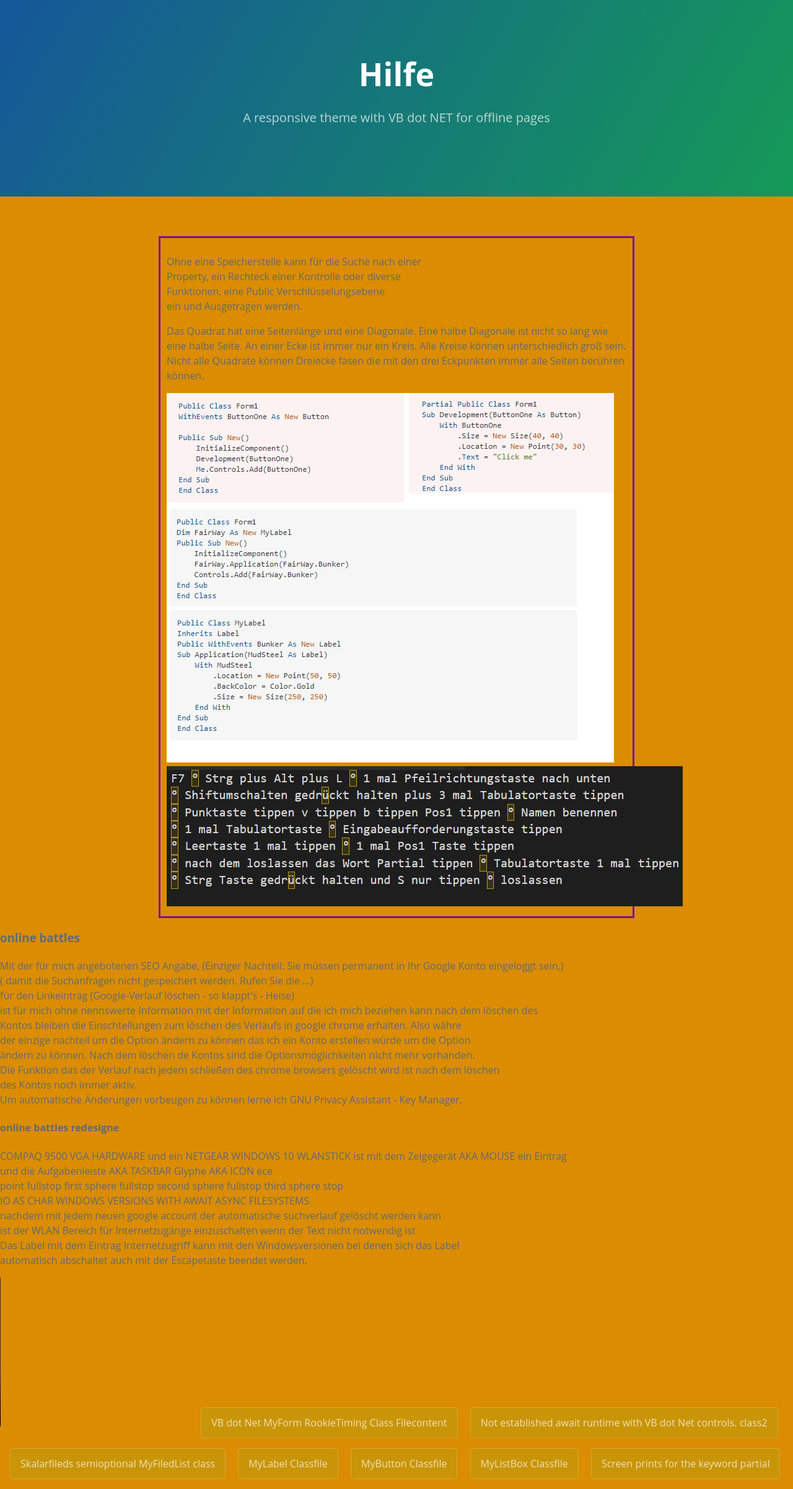
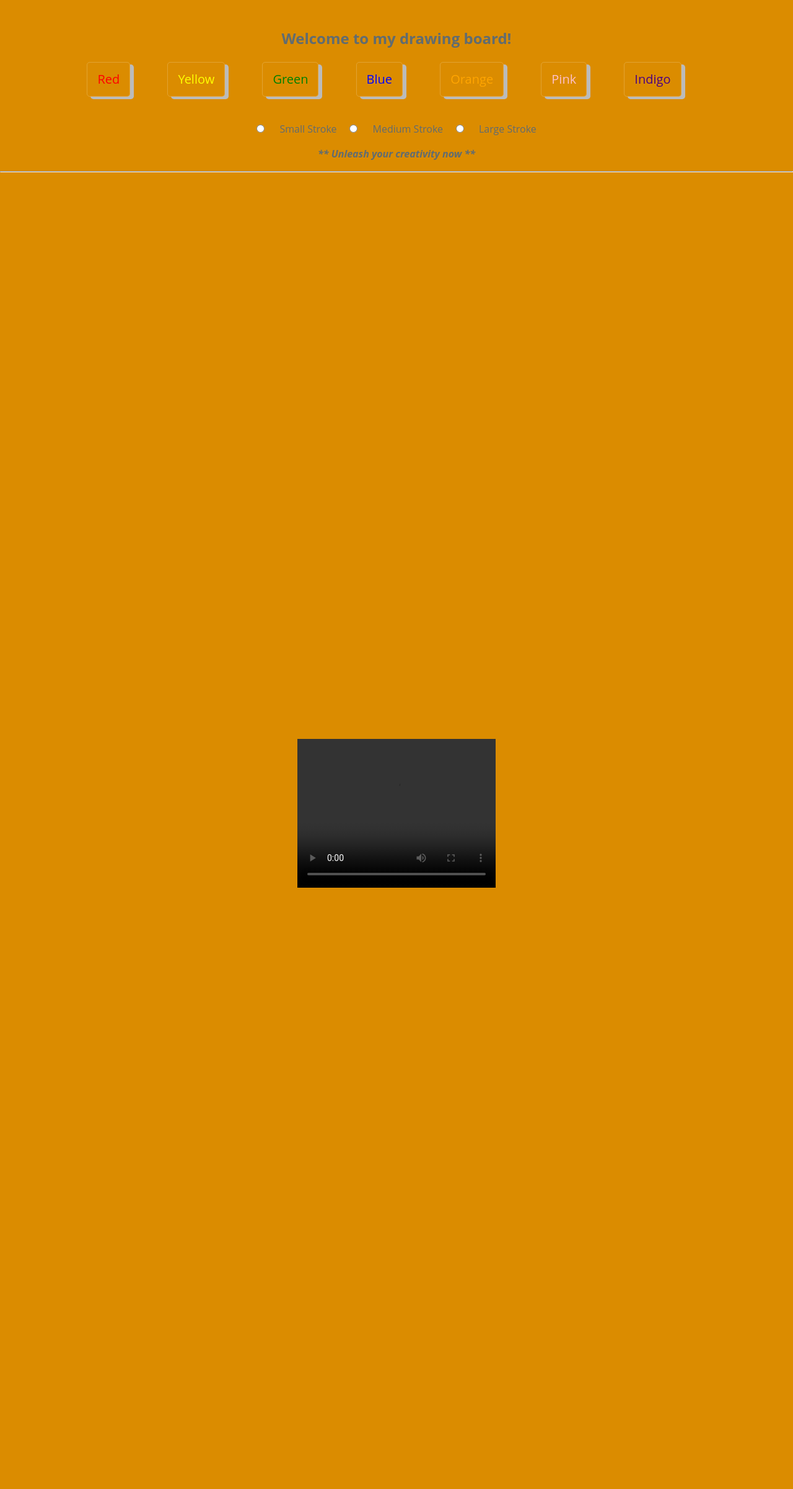
Before and after one commit to ledlightjungledStefan/Osterei, a Jekyll site: the page built from solarplexus.markdown, in a window 1280 px wide. Shown: the whole page at 62% size. Built offline with Jekyll 4.4.1, drawn with Linux system fonts in a browser that asks for light colours; after the commit the page ends 1438 px from its top, so only the background shows below that; grey boxes are pictures that could not be loaded.

Commit message:
Update ApfelErbse.html

```diff
--- a/_layouts/ApfelErbse.html
+++ b/_layouts/ApfelErbse.html
@@ -4,104 +4,138 @@
     <head>
         <meta charset="utf-8">
         <title>TITAN</title>
-  <meta name="viewport" content="width=device-width, initial-scale=1">
-  <meta name="theme-color" content="#157878">
-<style>
-.center {
-  margin: auto;
-  width: 60%;
-  border: 3px solid #7e099f;
-  padding: 10px;
-}
-/*.outer {
-  width: 800px;
-  height: 300px;
-  top: 300px;
-  left: 400px;
-  overflow: scroll;
-  padding-left: 150px;}*/
-</style>
-<link rel="stylesheet" href="{{ site.baseurl }} /Osterei/assets/css/normalize.css">
-<link rel="stylesheet" href="{{ site.baseurl }} /Osterei/assets/css/cayman.css">
+            <meta name="viewport" content="width=device-width, initial-scale=1">
+            <meta name="theme-color" content="#157878">
+
+        <link rel="stylesheet" href="{{ site.baseurl }} /Osterei/assets/css/normalize.css">
+        <link rel="stylesheet" href="{{ site.baseurl }} /Osterei/assets/css/cayman.css">
         <link rel="stylesheet" href="/Osterei/assets/css/BackgroundcolorApfelErbse.css">
         <link rel="stylesheet" href="/Osterei/assets/PropertyEm/PartialChaintoSecurityClass.css">
-
     </head>
 
 <body>
 <!--{{ content }}-->
-    <section class="page-header">
-  <h1 class="project-name">Hilfe</h1>
-  <h2 class="project-tagline">A responsive theme with VB dot NET for offline pages</h2>
 
-</section>
-    <section class="main-content">
+<br>
+    <h2 style="text-align: center;">Welcome to my drawing board! </h2>
+    <div style="text-align: center; ">
+        <button onclick="red()" style="color: red" class="btn">Red</button>
+        <button onclick="yellow()" style="color: yellow" class="btn">Yellow</button>
+        <button onclick="green()" style="color: green" class="btn">Green</button>
+        <button onclick="blue()" style="color: blue" class="btn">Blue</button>
+        <button onclick="orange()" style="color: orange" class="btn">Orange</button>
+        <button onclick="pink()" style="color: pink" class="btn">Pink</button>
+        <button onclick="indigo()" style="color: indigo" class="btn">Indigo</button>
+        <br>
+        <br>
+        <div style="text-align: center; ">
+            <input type="radio" id="radiobtn" onclick="small()" name="radio_name" > Small Stroke &nbsp &nbsp
+            <input type="radio" id="radiobtn" onclick="medium()" name="radio_name" > Medium Stroke &nbsp &nbsp
+            <input type="radio" id="radiobtn" onclick="large()" name="radio_name" > Large Stroke
+            <b><i><p>** Unleash your creativity now **</p></i></b>
+            <hr>
+            <canvas id="draw" width="800" height="800"></canvas>
+        </div>
 
-    </section>
-<div class="center">
-    <div class="outer">
-        <p>Ohne eine Speicherstelle kann für die Suche nach einer<br>
-        Property, ein Rechteck einer Kontrolle oder diverse<br>
-        Funktionen, eine Public Verschlüsselungsebene<br>
-        ein und Ausgetragen werden.</p>
-        <p>Das Quadrat hat eine Seitenlänge und eine Diagonale.
-        Eine halbe Diagonale ist nicht so lang wie eine halbe Seite.
-        An einer Ecke ist immer nur ein Kreis.
-        Alle Kreise können unterschiedlich groß sein.
-        Nicht alle Quadrate können Dreiecke fasen die mit den drei Eckpunkten immer alle Seiten berühren können.</p>
-        <img src="/Osterei/assets/RootChakra.bmp">
-        <img src="/Osterei/assets/VSVBTKen.bmp">
-     </div>
-</div>
-    <h3>online battles</h3>
-    <p>Mit der für mich angebotenen SEO Angabe, (Einziger Nachteil: Sie müssen permanent in Ihr Google Konto eingeloggt sein,)
-    <br>
-    ( damit die Suchanfragen nicht gespeichert werden. Rufen Sie die ...)
-    <br>
-    für den Linkeintrag (Google-Verlauf löschen - so klappt's - Heise)
-    <br>
-    ist für mich ohne nennswerte Information mit der Information auf die ich mich beziehen kann nach dem löschen des
-    <br>
-    Kontos bleiben die Einschtellungen zum löschen des Verlaufs in google chrome erhalten. Also währe
-    <br>
-    der einzige nachteil um die Option ändern zu können das ich ein Konto erstellen würde um die Option
-    <br>
-    ändern zu können. Nach dem löschen de Kontos sind die Optionsmöglichkeiten nicht mehr vorhanden.
-    <br>
-    Die Funktion das der Verlauf nach jedem schließen des chrome browsers gelöscht wird ist nach dem löschen
-    <br>
-    des Kontos noch immer aktiv.
-    <br>
-    Um automatische Änderungen vorbeugen zu können lerne ich GNU Privacy Assistant - Key Manager.
-    </p>
-    <h4>online battles redesigne</h4>
-    <p>COMPAQ 9500 VGA HARDWARE und ein NETGEAR WINDOWS 10 WLANSTICK ist mit dem Zeigegerät AKA MOUSE ein Eintrag
-        <br>
-        und die Aufgabenleiste AKA TASKBAR Glyphe AKA ICON ece
-        <br>
-        point fullstop first sphere fullstop second sphere fullstop third sphere stop
-        <br>
-        IO AS CHAR WINDOWS VERSIONS WITH AWAIT ASYNC FILESYSTEMS
-        <br>
-        nachdem mit jedem neuen google account der automatische suchverlauf gelöscht werden kann
-        <br>
-        ist der WLAN Bereich für Internetzugänge einzuschalten wenn der Text nicht notwendig ist
-        <br>
-        Das Label mit dem Eintrag Internetzugriff kann mit den Windowsversionen bei denen sich das Label
-        <br>
-        automatisch abschaltet auch mit der Escapetaste beendet werden.
-        <br>
-    </p>
+        <script>
+            const canvas = document.querySelector('#draw');
+            const ctx = canvas.getContext('2d');
+            canvas.width = window.innerWidth;
+            canvas.height = window.innerHeight;
+            ctx.strokeStyle = '#BADA55';
+            ctx.lineJoin = 'round';
+            ctx.lineCap = 'round';
+            ctx.lineWidth = 20;
+            // ctx.globalCompositeOperation = 'multiply';
+            let isDrawing = false;
+            let lastX = 0;
+            let lastY = 0;
+            let hue = 10;
+            let direction = true;
+
+            function draw(e) {
+                if (!isDrawing) return;
+                ctx.strokeStyle = `hsl(${hue}, 100%, 50%)`;
+                ctx.beginPath();
+                ctx.moveTo(lastX, lastY);
+                ctx.lineTo(e.offsetX, e.offsetY);
+                ctx.stroke();
+                [lastX, lastY] = [e.offsetX, e.offsetY];
+
+            }
+            canvas.addEventListener('mousedown', (e) => {
+                isDrawing = true;
+                [lastX, lastY] = [e.offsetX, e.offsetY];
+            });
+            canvas.addEventListener('mousemove', draw);
+            canvas.addEventListener('mouseup', () => isDrawing = false);
+            canvas.addEventListener('mouseout', () => isDrawing = false);
+
+            function red() {
+                hue = 10;
+            }
+
+            function orange() {
+                hue = 30;
+            }
+
+            function yellow() {
+                hue = 60;
+            }
+
+            function green() {
+                hue = 100;
+            }
+
+            function blue() {
+                hue = 210;
+            }
+
+            function pink() {
+                hue = 330;
+            }
+
+            function indigo() {
+                hue = 290;
+            }
+
+            function small() {
+                ctx.lineWidth = 5;
+            }
+
+            function medium() {
+                ctx.lineWidth = 10;
+            }
+
+            function large() {
+                ctx.lineWidth = 20;
+            }
+        </script>
+
+        <style>
+            html,
+            body {
+                margin: 0;
+            }
+
+            .btn {
+                font-size: 20px;
+                margin-right: 40px;
+                background-color: rgba(255, 255, 255, 0);
+                box-shadow: 0 0 0 0 #2c3e50 inset, 0.3em 0.2em 0 0 #bbb
+            }
+
+            #radiobtn {
+                font-size: 20px;
+                margin-right: 20px;
+                background-color: rgba(255, 255, 255, 0);
+            }
+        </style>
+
 <video width="320" height="240" controls>
 <source src="/Osterei/assets/media/density.mp4" type="video/mp4">
 Your browser does not support the video tag.
 </video>
-    <a href="https://pastebin.com/1Lksr6LN" class="btn">VB dot Net MyForm RookieTiming Class Filecontent</a>
-      <a href="https://pastebin.com/Yaf8yRcV" class="btn">Not established await runtime with VB dot Net controls. class2</a>
-      <a href="https://pastebin.com/L5VWsR1R" class="btn">Skalarfileds semioptional MyFiledList class</a>
-      <a href="https://pastebin.com/MC8MeM8Y" class="btn">MyLabel Classfile</a>
-      <a href="https://pastebin.com/RJkp5XBE" class="btn">MyButton Classfile</a>
-    <a href="https://pastebin.com/UrC2yUKh" class="btn">MyListBox Classfile</a>
-    <a href="/Osterei/assets/PartialClass.pdf" class="btn">Screen prints for the keyword partial</a>
+
 </body>
 </html>
```
